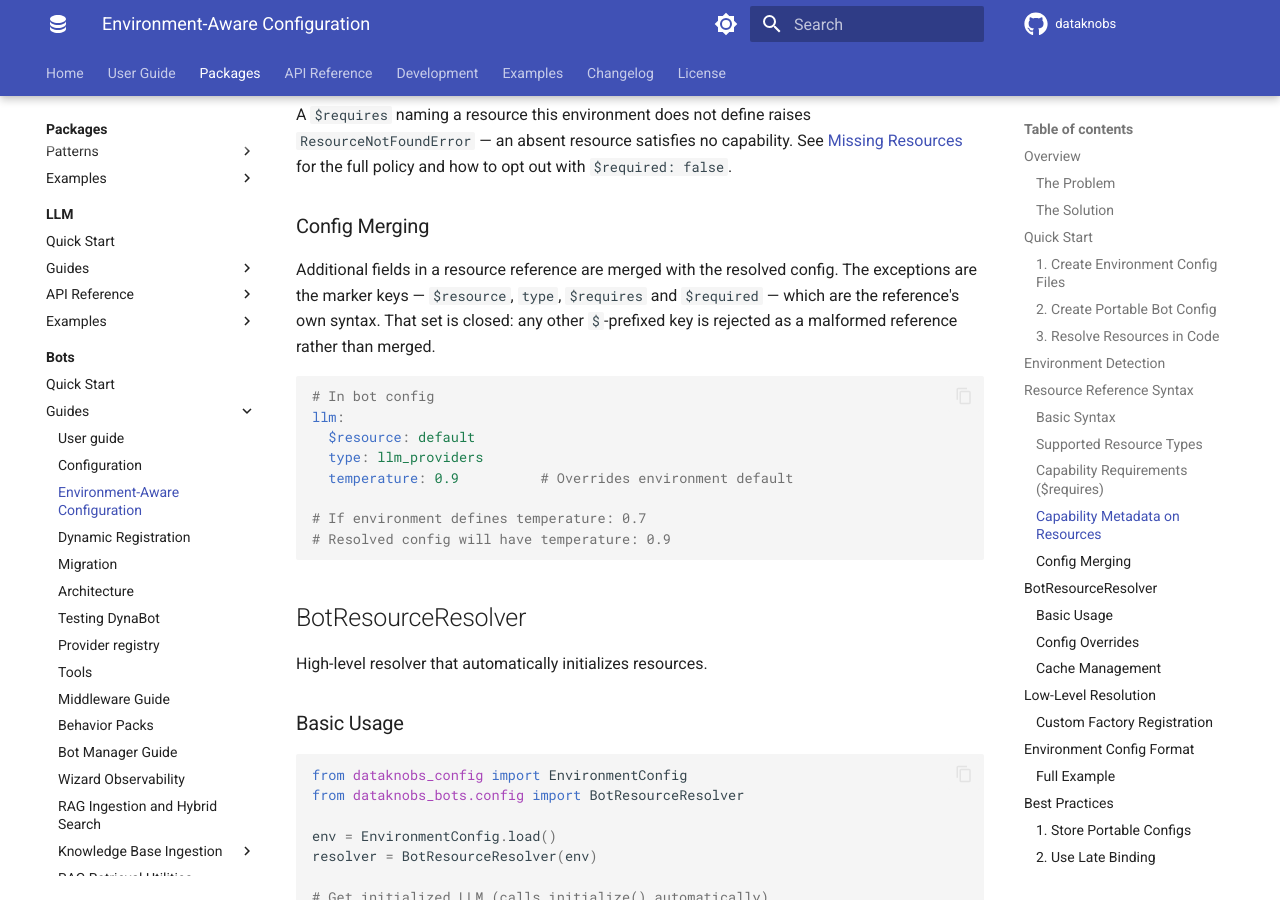
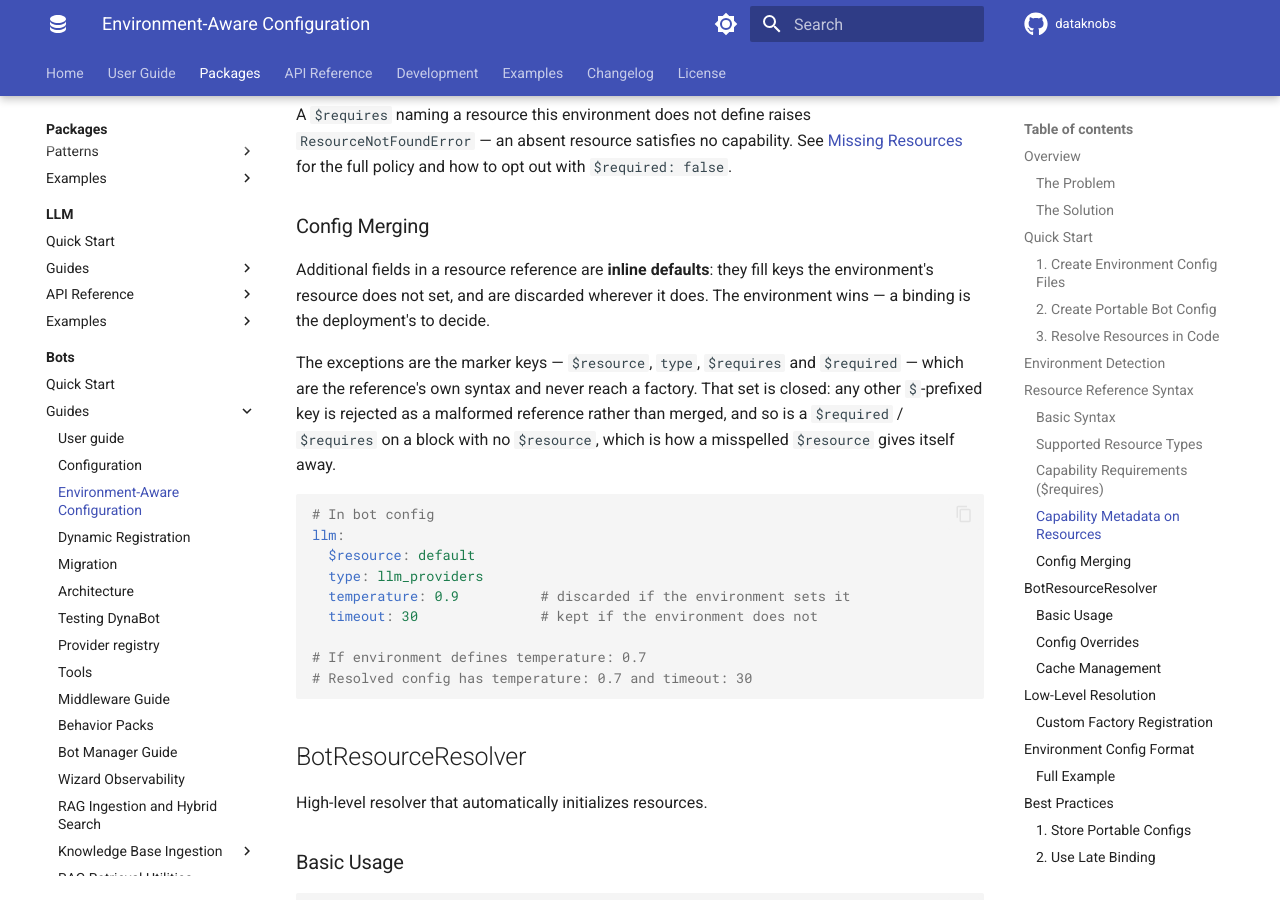
Before and after one commit to KBS-Labs/dataknobs, an MkDocs documentation site: the page built from docs/packages/bots/guides/environment-aware.md, in a window 1280 px wide and 900 px high, scrolled down 4455 px. Built offline with MkDocs 1.6.1 and Material for MkDocs 9.7.7, drawn with Linux system fonts in a browser that asks for light colours; comment, search, counter and statistics services are not loaded.

Commit message:
docs(bots): correct what an inline default does, and the stripping claim
Both bot-facing descriptions said that additional fields in a reference are
merged with the resolved config, and CONFIGURATION.md's worked example
annotated `temperature: 0.9` as "Overridden!" against an environment setting
0.7. The environment wins: the splice fills only keys the resource does not
set, so the resolved value is 0.7 and the reference's 0.9 is discarded. A
reader following either page would have expected a config to be able to point
a deployment at something the operator did not choose.

The example is rebuilt from executed output. It carries a second inline
default the environment does not set, so both halves of the rule are visible
in one resolution rather than only the discarded one.

CONFIGURATION.md still claimed `capabilities` is stripped during resolution
and not passed to the constructor. It is not: it is read to validate
`$requires` and passed through with the rest of the resource config, so a
factory receiving one must tolerate the keyword. `$requires` is the field
that is stripped. The site guide was corrected for this a commit ago; this is
the copy that was missed.

The guide's marker paragraph also gains the rule that closes the one typo a
guard keyed on `$resource` cannot catch: a `$required` or `$requires` with no
`$resource` beside it is rejected rather than merged.

Co-Authored-By: Claude Opus 5 (1M context) <noreply@anthropic.com>

````diff
--- a/docs/packages/bots/guides/environment-aware.md
+++ b/docs/packages/bots/guides/environment-aware.md
@@ -199,21 +199,27 @@ for the full policy and how to opt out with `$required: false`.
 
 ### Config Merging
 
-Additional fields in a resource reference are merged with the resolved
-config. The exceptions are the marker keys — `$resource`, `type`,
-`$requires` and `$required` — which are the reference's own syntax. That set
-is closed: any other `$`-prefixed key is rejected as a malformed reference
-rather than merged.
+Additional fields in a resource reference are **inline defaults**: they fill
+keys the environment's resource does not set, and are discarded wherever it
+does. The environment wins — a binding is the deployment's to decide.
+
+The exceptions are the marker keys — `$resource`, `type`, `$requires` and
+`$required` — which are the reference's own syntax and never reach a factory.
+That set is closed: any other `$`-prefixed key is rejected as a malformed
+reference rather than merged, and so is a `$required` / `$requires` on a
+block with no `$resource`, which is how a misspelled `$resource` gives itself
+away.
 
 ```yaml
 # In bot config
 llm:
   $resource: default
   type: llm_providers
-  temperature: 0.9          # Overrides environment default
+  temperature: 0.9          # discarded if the environment sets it
+  timeout: 30               # kept if the environment does not
 
 # If environment defines temperature: 0.7
-# Resolved config will have temperature: 0.9
+# Resolved config has temperature: 0.7 and timeout: 30
 ```
 
 ## BotResourceResolver
````
Also changed, not shown: packages/bots/docs/CONFIGURATION.md (+12 -5 lines).
